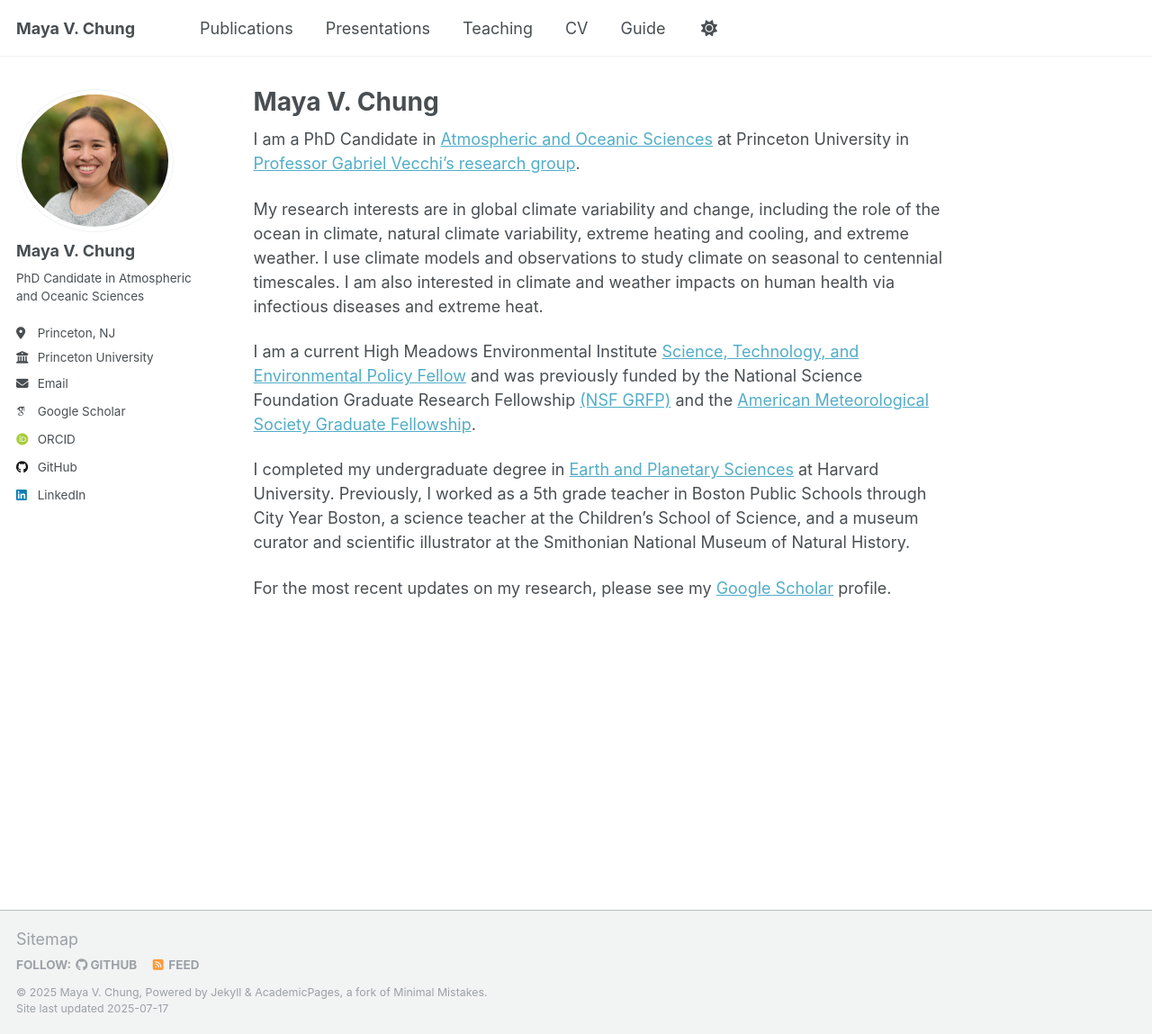
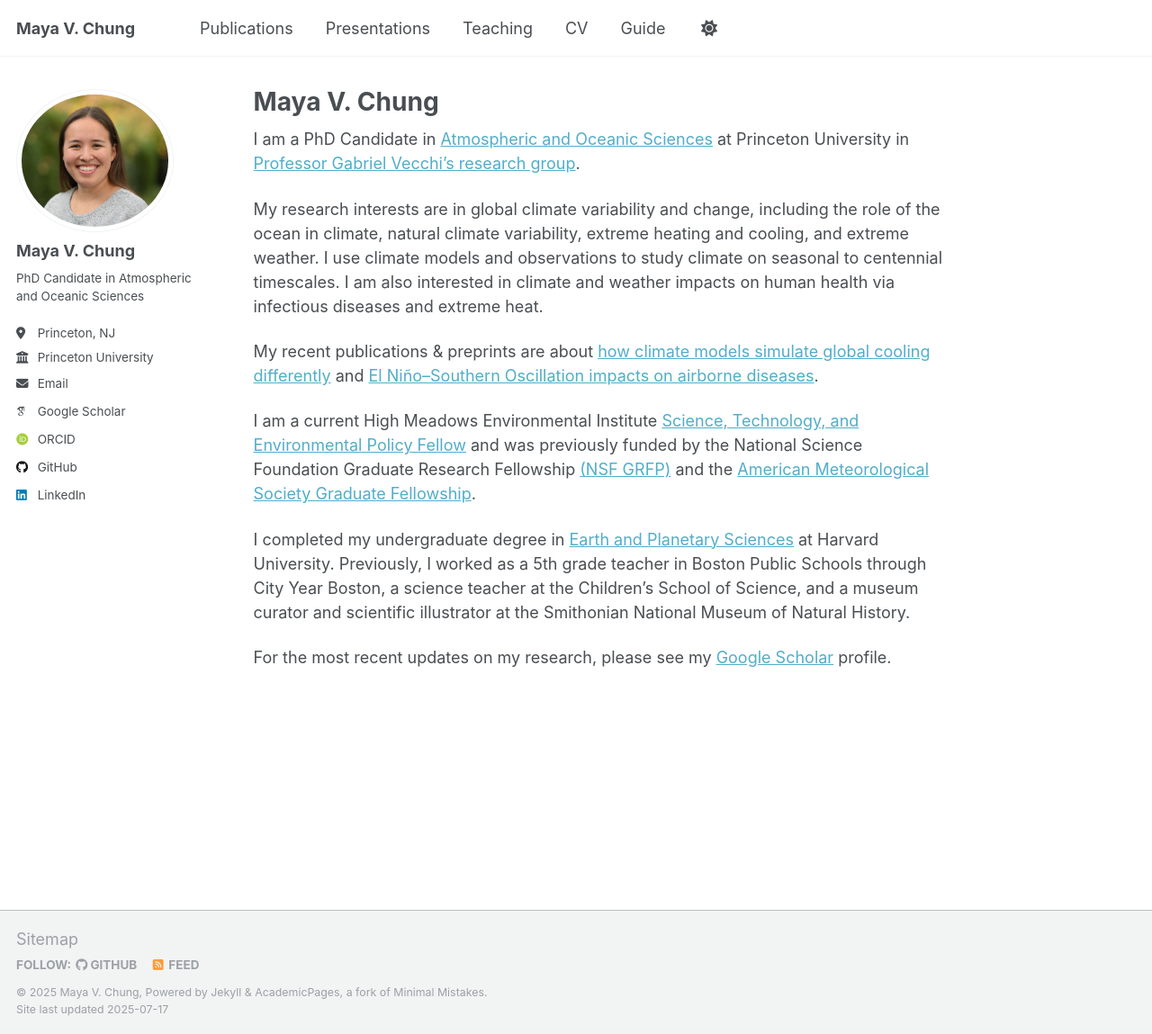
Before and after one commit to mayavchung/mayavchung.github.io, a Jekyll site: the page built from _pages/about.md, in a window 1280 px wide and 1149 px high. Shown: the whole window at 90% size. Built offline with Jekyll 4.4.1, drawn with Linux system fonts in a browser that asks for light colours; some web fonts are replaced; a script that is not in the unit is left out.

Commit message:
Update about.md

```diff
--- a/_pages/about.md
+++ b/_pages/about.md
@@ -11,6 +11,8 @@ I am a PhD Candidate in [Atmospheric and Oceanic Sciences](https://aos.princeton
 
 My research interests are in global climate variability and change, including the role of the ocean in climate, natural climate variability, extreme heating and cooling, and extreme weather. I use climate models and observations to study climate on seasonal to centennial timescales. I am also interested in climate and weather impacts on human health via infectious diseases and extreme heat.
 
+My recent publications & preprints are about [how climate models simulate global cooling differently](https://essopenarchive.org/doi/full/10.22541/essoar.175190999.97949534) and [El Niño--Southern Oscillation impacts on airborne diseases](https://agupubs.onlinelibrary.wiley.com/doi/full/10.1029/2024GH001193).
+
 I am a current High Meadows Environmental Institute [Science, Technology, and Environmental Policy Fellow](https://environment.princeton.edu/education/hmei-step/) and was previously funded by the National Science Foundation Graduate Research Fellowship [(NSF GRFP)](https://www.nsf.gov/funding/opportunities/grfp-nsf-graduate-research-fellowship-program) and the [American Meteorological Society Graduate Fellowship](https://www.ametsoc.org/ams/information-for/students/ams-scholarships-and-fellowships/ams-graduate-fellowships/).
 
 I completed my undergraduate degree in [Earth and Planetary Sciences](https://eps.harvard.edu/) at Harvard University. Previously, I worked as a 5th grade teacher in Boston Public Schools through City Year Boston, a science teacher at the Children's School of Science, and a museum curator and scientific illustrator at the Smithonian National Museum of Natural History.
```
